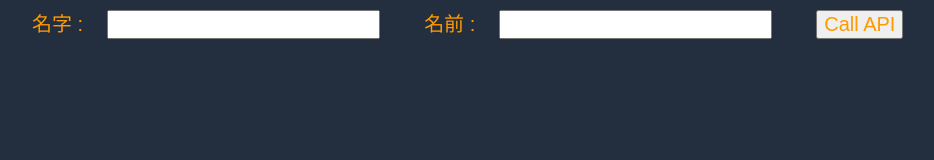
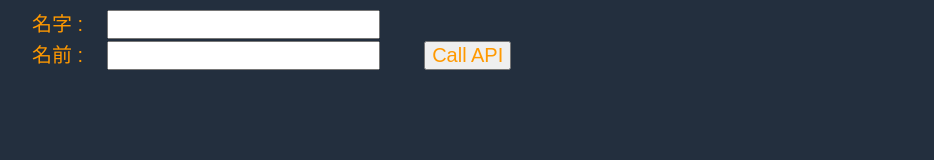
Before and after one commit to r-asano/aws_webapp, a plain HTML site: page index.html in a window 1280 px wide. Shown: the whole page, without its empty margins (16-950 px from the left). Drawn offline with Linux system fonts and the light colour scheme.

Commit message:
Update index.html

```diff
--- a/index.html
+++ b/index.html
@@ -49,7 +49,7 @@
 <body>
     <form>
         <label>名字 :</label>
-        <input type="text" id="lName">
+        <input type="text" id="lName"> <br>
         <label>名前 :</label>
         <input type="text" id="fName">
         <!-- set button onClick method to call function we defined passing input values as parameters -->
```
